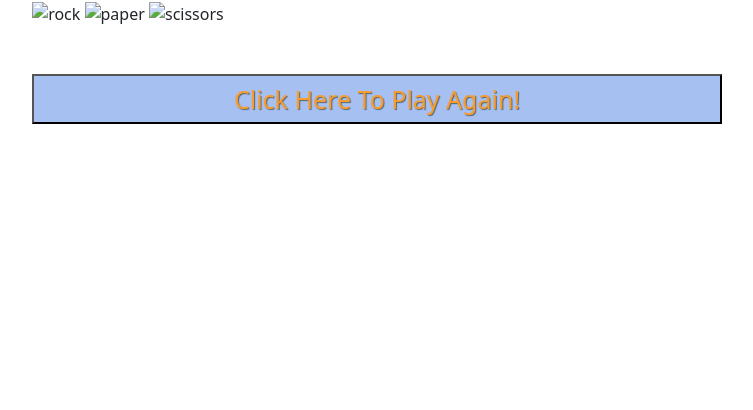
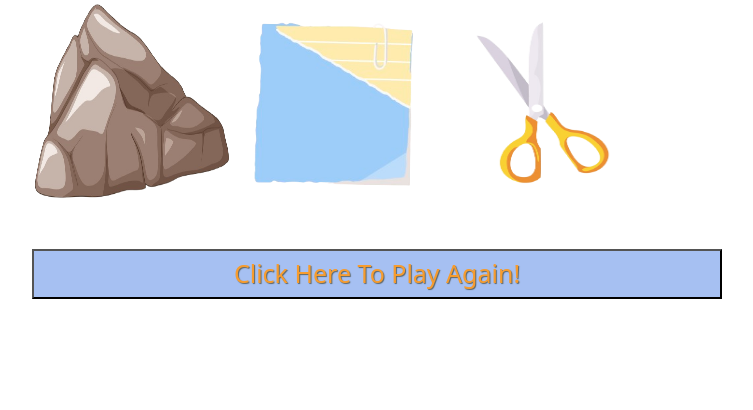
Before and after one commit to tmeth/RockPaperScissor, a plain HTML site: page index.html in a window 1280 px wide. Shown: the part 390-800 px from the top of the page, without its empty margins (263-1016 px from the left). Drawn offline with Linux system fonts and the light colour scheme.

Commit message:
adding images

```diff
--- a/index.html
+++ b/index.html
@@ -24,9 +24,9 @@
         <h2>Type 'r' for rock, 'p' for paper, or 's' for scissors</h2>
             <figure>
                 <!-- make images clickable -->
-                <img id="rock" src="rock.png" width="200" height="200" alt="rock">
-                <img id="paper" src="paper.png" width="200" height="200" alt="paper">
-                <img id="scissors" src="scissors.png" width="200" height="200" alt="scissors">
+                <img id="rock" src="images/rock.png" width="200" height="200" alt="rock">
+                <img id="paper" src="images/paper.png" width="200" height="200" alt="paper">
+                <img id="scissors" src="images/scissors.png" width="200" height="200" alt="scissors">
             </figure>
 
             <h2 id="winner"></h2>
```
